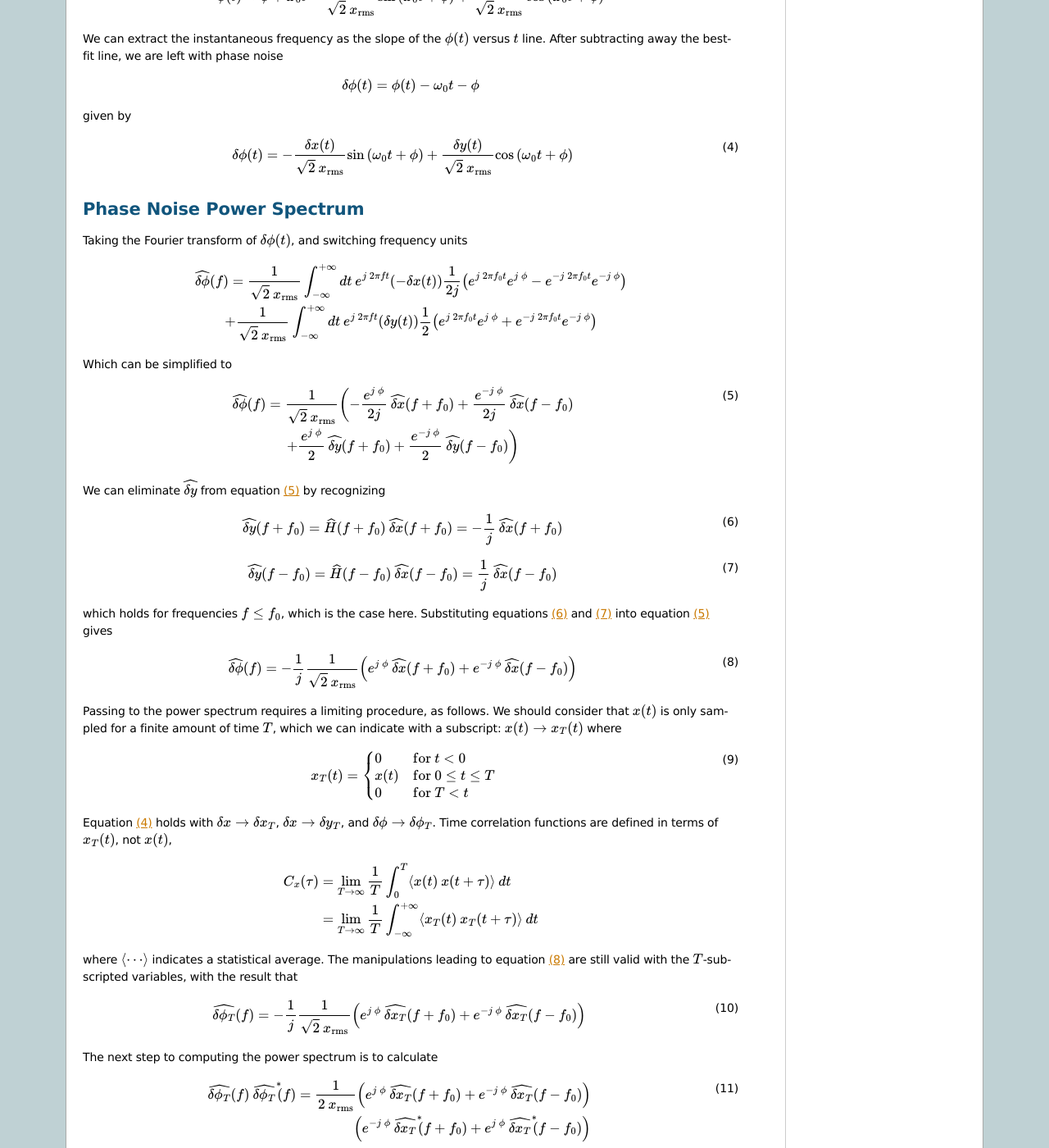
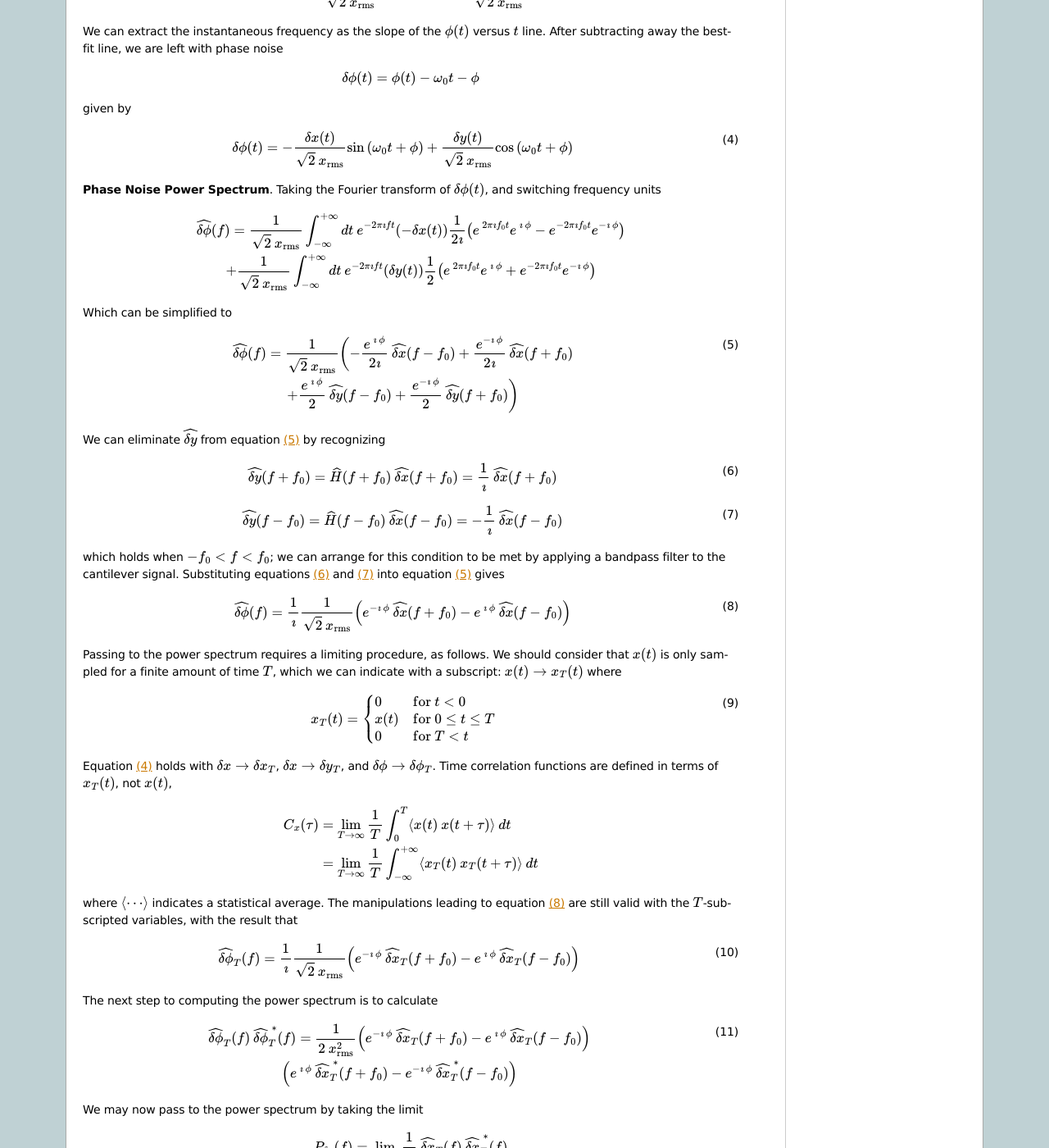
Before and after one commit to JohnMarohn/FreqDemod, a Sphinx documentation site: the page built from docs/background2.rst, in a window 1280 px wide and 1400 px high, scrolled down 932 px. Shown: the whole window at 82% size. Built offline with Sphinx 7.4.7, drawn with Linux system fonts in a browser that asks for light colours; some of the changed text lies outside the part shown.

Commit message:
background2(): fix the sign of the Fourier exponents, subsitute \imath for j.  A lot of new plus and minus signs; it would be a good idea to check this revised frequency noise tutorial using pencil-and-paper calculations.

```diff
--- a/docs/background2.rst
+++ b/docs/background2.rst
@@ -21,18 +19,13 @@ procedure gives
     y(t) = \sqrt{2} \: x_{\text{rms}} \sin{(\omega_0 t + \phi)}
     + \delta y(t)
 
-where :math:`\delta y(t)` is the Hilbert transform of
-:math:`\delta x(t)`. An expression for :math:`\delta y(t)` can be
-written down, but it is not instructive. There is a simple relation,
-however, between :math:`y` and :math:`x` in the Fourier domain:
+where :math:`\delta y(t)` is the Hilbert transform of :math:`\delta x(t)`. An expression for :math:`\delta y(t)` can be written down, but it is not instructive. There is a simple relation, however, between :math:`y` and :math:`x` in the Fourier domain:
 
 .. math::
 
     \widehat{\delta y}(f) = H(f) \: \widehat{\delta x}(f)
 
-where :math:`\widehat{\delta x}(f)` indicates the Fourier transform of
-:math:`\delta x(t)`. The function :math:`H` implements the Hilbert
-transform in Fourier space:
+where :math:`\widehat{\delta x}(f)` indicates the Fourier transform of :math:`\delta x(t)`. The function :math:`H` implements the Hilbert transform in Fourier space:
 
 .. math::
 
@@ -60,9 +50,7 @@ Substituting equations :eq:`Eq:x` and :eq:`Eq:y` into equation :eq:`Eq:phidef`,
 
    \phi(t) = \arctan{(\frac{\sqrt{2} \: x_{\text{rms}} \sin{(\omega_0 t + \phi)} + \delta y(t)}{\sqrt{2} \: x_{\text{rms}} \cos{(\omega_0 t + \phi)} + \delta x(t)})}
 
-Let us now, with the help of Mathematica, expand :math:`\phi(t)` in a
-Taylor series to first order in *both* :math:`\delta y(t)` and
-:math:`\delta x(t)`. The result is
+Let us now, with the help of Mathematica, expand :math:`\phi(t)` in a Taylor series to first order in *both* :math:`\delta y(t)` and :math:`\delta x(t)`. The result is
 
 .. math::
 
@@ -70,9 +58,7 @@ Taylor series to first order in *both* :math:`\delta y(t)` and
     - \frac{\delta x(t)}{\sqrt{2} \: x_{\text{rms}}} \sin{(\omega_0 t + \phi)}
     + \frac{\delta y(t)}{\sqrt{2} \: x_{\text{rms}}} \cos{(\omega_0 t + \phi)}
 
-We can extract the instantaneous frequency as the slope of the
-:math:`\phi(t)` versus :math:`t` line. After subtracting away the
-best-fit line, we are left with phase noise
+We can extract the instantaneous frequency as the slope of the :math:`\phi(t)` versus :math:`t` line. After subtracting away the best-fit line, we are left with phase noise
 
 .. math:: \delta \phi(t) = \phi(t) - \omega_0 t - \phi
 
@@ -85,24 +71,20 @@ given by
     - \frac{\delta x(t)}{\sqrt{2} \: x_{\text{rms}}} \sin{(\omega_0 t + \phi)}
     + \frac{\delta y(t)}{\sqrt{2} \: x_{\text{rms}}} \cos{(\omega_0 t + \phi)}
 
-Phase Noise Power Spectrum
---------------------------
-
-Taking the Fourier transform of :math:`\delta \phi(t)`, and switching
-frequency units
+**Phase Noise Power Spectrum**.  Taking the Fourier transform of :math:`\delta \phi(t)`, and switching frequency units
 
 .. math::
 
     \begin{gathered}
     \widehat{\delta \phi}(f) = \frac{1}{\sqrt{2} \: x_{\text{rms}}}
-    \int_{-\infty}^{+\infty} dt \: e^{j \: 2 \pi f t} (- \delta x(t))
-    \frac{1}{2 j} \left( e^{j \: 2 \pi f_0 t} e^{j \: \phi}
-                        - e^{-j \: 2 \pi f_0 t} e^{-j \: \phi} \right)
+    \int_{-\infty}^{+\infty} dt \: e^{-2 \pi \imath f t} (- \delta x(t))
+    \frac{1}{2 \imath} \left( e^{\, 2 \pi \imath f_0 t} e^{\, \imath \, \phi}
+                        - e^{-2 \pi \imath f_0 t} e^{-\imath \, \phi} \right)
     \\
     + \frac{1}{\sqrt{2} \: x_{\text{rms}}}
-    \int_{-\infty}^{+\infty} dt \: e^{j \: 2 \pi f t} (\delta y(t))
-    \frac{1}{2} \left( e^{j \: 2 \pi f_0 t} e^{j \: \phi}
-                    + e^{-j \: 2 \pi f_0 t} e^{-j \: \phi} \right)
+    \int_{-\infty}^{+\infty} dt \: e^{-2 \pi \imath f t} (\delta y(t))
+    \frac{1}{2} \left( e^{\, 2 \pi \imath f_0 t} e^{\, \imath \, \phi}
+                    + e^{-2 \pi \imath f_0 t} e^{-\imath \, \phi} \right)
     \end{gathered}
 
 Which can be simplified to
@@ -112,43 +94,43 @@ Which can be simplified to
 
     \begin{gathered}
     \widehat{\delta \phi}(f) = \frac{1}{\sqrt{2} \: x_{\text{rms}}}
-    \left( -\frac{e^{j \: \phi}}{2 j} \: \widehat{\delta x}(f+f_0) + \frac{e^{-j \: \phi}}{2 j} \: \widehat{\delta x}(f-f_0) \right. \\
-    \left. + \frac{e^{j \: \phi}}{2} \: \widehat{\delta y}(f+f_0) + \frac{e^{-j \: \phi}}{2} \: \widehat{\delta y}(f-f_0) \right)
+    \left( -\frac{e^{\, \imath \, \phi}}{2 \imath} \:
+        \widehat{\delta x}(f-f_0)
+        + \frac{e^{-\imath \, \phi}}{2 \imath} \:
+        \widehat{\delta x}(f+f_0) \right. \\
+    \left. + \frac{e^{\, \imath \, \phi}}{2} \:
+        \widehat{\delta y}(f-f_0)
+        + \frac{e^{-\imath \, \phi}}{2} \:
+        \widehat{\delta y}(f+f_0) \right)
     \end{gathered}
 
-We can eliminate :math:`\widehat{\delta y}` from equation
-:eq:`Eq:deltaphiintermediate` by recognizing
+We can eliminate :math:`\widehat{\delta y}` from equation :eq:`Eq:deltaphiintermediate` by recognizing
 
 .. math::
     :label: Eq:deltaysimp1
 
     \widehat{\delta y}(f+f_0)
         = \widehat{H}(f+f_0) \: \widehat{\delta x}(f+f_0)
-        = -\frac{1}{j} \: \widehat{\delta x}(f+f_0)
+        = \frac{1}{\imath} \: \widehat{\delta x}(f+f_0)
 
 .. math::
     :label: Eq:deltaysimp2
 
     \widehat{\delta y}(f-f_0)
         = \widehat{H}(f-f_0) \: \widehat{\delta x}(f-f_0)
-        = \frac{1}{j} \: \widehat{\delta x}(f-f_0)
+        = -\frac{1}{\imath} \: \widehat{\delta x}(f-f_0)
 
-which holds for frequencies :math:`f \leq f_0`, which is the case here.
-Substituting equations :eq:`Eq:deltaysimp1` and :eq:`Eq:deltaysimp2` into
-equation :eq:`Eq:deltaphiintermediate` gives
+which holds when :math:`-f_0 < f < f_0`; we can arrange for this condition to be met by applying a bandpass filter to the cantilever signal.  Substituting equations :eq:`Eq:deltaysimp1` and :eq:`Eq:deltaysimp2` into equation :eq:`Eq:deltaphiintermediate` gives
 
 .. math::
     :label: Eq:FTdeltaphi
 
     \widehat{\delta \phi}(f) =
-        - \frac{1}{j} \frac{1}{\sqrt{2} \: x_{\text{rms}}}
-        \left( e^{j \: \phi} \: \widehat{\delta x}(f+f_0) + e^{-j \: \phi} \:
-            \widehat{\delta x}(f-f_0) \right)
+        \frac{1}{\imath} \frac{1}{\sqrt{2} \: x_{\text{rms}}}
+        \left( e^{-\imath \, \phi} \: \widehat{\delta x}(f+f_0)
+             - e^{\, \imath \, \phi} \: \widehat{\delta x}(f-f_0) \right)
 
-Passing to the power spectrum requires a limiting procedure, as follows.
-We should consider that :math:`x(t)` is only sampled for a finite amount
-of time :math:`T`, which we can indicate with a subscript:
-:math:`x(t) \rightarrow x_{T}(t)` where
+Passing to the power spectrum requires a limiting procedure, as follows. We should consider that :math:`x(t)` is only sampled for a finite amount of time :math:`T`, which we can indicate with a subscript: :math:`x(t) \rightarrow x_{T}(t)` where
 
 .. math::
     :label: Eq:xT
@@ -159,11 +141,7 @@ of time :math:`T`, which we can indicate with a subscript:
     0 & \text{for } T < t
     \end{cases}
 
-Equation :eq:`Eq:dphi` holds with
-:math:`\delta x \rightarrow \delta x_T`,
-:math:`\delta x \rightarrow \delta y_T`, and
-:math:`\delta \phi \rightarrow \delta \phi_T`. Time correlation
-functions are defined in terms of :math:`x_T(t)`, not :math:`x(t)`,
+Equation :eq:`Eq:dphi` holds with :math:`\delta x \rightarrow \delta x_T`, :math:`\delta x \rightarrow \delta y_T`, and :math:`\delta \phi \rightarrow \delta \phi_T`. Time correlation functions are defined in terms of :math:`x_T(t)`, not :math:`x(t)`,
 
 .. math::
 
@@ -175,61 +153,75 @@ functions are defined in terms of :math:`x_T(t)`, not :math:`x(t)`,
    \int_{-\infty}^{+\infty} \langle x_{T}(t) \: x_{T}(t + \tau) \rangle \: dt
    \end{split}
 
-where :math:`\langle \cdots \rangle` indicates a statistical average.
-The manipulations leading to equation :eq:`Eq:FTdeltaphi` are still valid with
-the :math:`T`-subscripted variables, with the result that
+where :math:`\langle \cdots \rangle` indicates a statistical average. The manipulations leading to equation :eq:`Eq:FTdeltaphi` are still valid with the :math:`T`-subscripted variables, with the result that
 
 .. math::
     :label: Eq:FTdeltaphiT
 
-    \widehat{\delta \phi_{T}}(f) =
-    - \frac{1}{j} \frac{1}{\sqrt{2} \: x_{\text{rms}}}
-        \left( e^{j \: \phi} \: \widehat{\delta x_{T}}(f+f_0) + e^{-j \: \phi}
-            \: \widehat{\delta x_{T}}(f-f_0) \right)
+    \widehat{\delta \phi}_{T}(f) =
+    \frac{1}{\imath} \frac{1}{\sqrt{2} \: x_{\text{rms}}}
+        \left(
+            e^{-\imath \, \phi} \:
+            \widehat{\delta x}_{T}(f+f_0)
+            - e^{\, \imath \, \phi} \:
+            \widehat{\delta x}_{T}(f-f_0)
+        \right)
 
 The next step to computing the power spectrum is to calculate
 
 .. math::
     :label: Eq:PdeltaphiTintermediate
 
-    \widehat{\delta \phi_{T}}(f) \: \widehat{\delta \phi_{T}}^{*}\!\!(f) =
-    \frac{1}{2 \: x_{\text{rms}}}
-    \left( e^{j \: \phi} \: \widehat{\delta x_{T}}(f+f_0)
-     + e^{-j \: \phi} \: \widehat{\delta x_{T}}(f-f_0) \right)
-
-    \left( e^{-j \: \phi} \: \widehat{\delta x_{T}}^{*}\!\!(f+f_0)
-     + e^{j \: \phi} \: \widehat{\delta x_{T}}^{*}\!\!(f-f_0) \right)
+    \begin{gathered}
+    \widehat{\delta \phi}_{T}(f) \: \widehat{\delta \phi}_{T}^{\: *}(f) =
+    \frac{1}{2 \: x_{\text{rms}}^2}
+        \left(
+            e^{-\imath \, \phi} \:
+            \widehat{\delta x}_{T}(f+f_0)
+            - e^{\, \imath \, \phi} \:
+            \widehat{\delta x}_{T}(f-f_0)
+        \right)
+        \\
+        \left(
+            e^{\, \imath \, \phi} \:
+            \widehat{\delta x}_{T}^{\: *}(f+f_0)
+            - e^{-\imath \, \phi} \:
+            \widehat{\delta x}_{T}^{\: *}(f-f_0)
+        \right)
+    \end{gathered}
 
 We may now pass to the power spectrum by taking the limit
 
 .. math::
 
-    P_{\delta x}(f) = \lim_{T \rightarrow \infty} \frac{1}{T} \:
-    \widehat{\delta x_{T}}(f) \: \widehat{\delta x_{T}}^{*}\!\!(f)
+    P_{\delta x}(f)
+    = \lim_{T \rightarrow \infty} \frac{1}{T} \:
+    \widehat{\delta x}_{T}(f) \:
+    \widehat{\delta x}_{T}^{\: *}(f)
 
-with the power spectrum :math:`P_{\delta \phi}(f)` analogously defined.
-Carrying out this limiting procedure on both sides of
-equation :eq:`Eq:PdeltaphiTintermediate` yields
+with the power spectrum :math:`P_{\delta \phi}(f)` analogously defined. Carrying out this limiting procedure on both sides of equation :eq:`Eq:PdeltaphiTintermediate` yields
 
 .. math::
 
+   \begin{split}
     P_{\delta \phi}(f)
-    = \frac{1}{2 x_{\text{rms}}^2}
+    & = \frac{1}{2 x_{\text{rms}}^2}
         \left( P_{\delta x}(f+f_0) + P_{\delta x}(f-f_0) \right)
-    - \frac{1}{2 x_{\text{rms}}^2} \lim_{T \rightarrow \infty} \frac{1}{T}
-      \text{Re} \! \left( \widehat{\delta x_{T}}^{*}\!\!(f-f_0) \:
-                        \widehat{\delta x_{T}}(f+f_0) \: e^{j \: 2 \phi} \right)
+    \\
+    & - \frac{1}{2 x_{\text{rms}}^2} \lim_{T \rightarrow \infty} \frac{1}{T}
+        \text{Re} \!
+        \left\{ \widehat{\delta x}_{T}(f+f_0) \:
+                \widehat{\delta x}_{T}^{\: *} (f-f_0) \: e^{-2 \imath \, \phi}
+        \right\}
+    \end{split}
 
-where :math:`\text{Re} \! \left( \cdots \right)` indicates taking the
-real part. The last term will not survive statistical averaging over the
-phase :math:`\phi` since
+where :math:`\text{Re} \! \left( \cdots \right)` indicates taking the real part. The last term will not survive statistical averaging over the phase :math:`\phi` since
 
-.. math:: \frac{1}{2 \pi} \int_{0}^{2 \pi} e^{j \: 2 \phi} \: d\phi = 0
+.. math::
 
-Implicit in this average is the assumption that :math:`\phi` is randomly
-distributed, that is, there is no correlation between the phase of the
-cantilever and the cantilever noise. After statistical averaging over
-:math:`\phi`, the power spectrum of cantilever phase noise becomes
+    \frac{1}{2 \pi} \int_{0}^{2 \pi} e^{-2 \imath \, \phi} \: d\phi = 0
+
+Implicit in this average is the assumption that :math:`\phi` is randomly distributed, that is, there is no correlation between the phase of the cantilever and the cantilever noise. After statistical averaging over :math:`\phi`, the power spectrum of cantilever phase noise becomes
 
 .. math::
     :label: Eq:Pdeltaphi
@@ -238,24 +230,24 @@ cantilever and the cantilever noise. After statistical averaging over
     \dfrac{1}{2 x_{\text{rms}}^2}
         \left( P_{\delta x}(f+f_0) + P_{\delta x}(f-f_0) \right)}
 
-Frequency Shift Power Spectrum
-------------------------------
-
-Let us define the instantaneous frequency shift as
-
-.. math:: \delta f(t)= \frac{1}{2 \pi} \frac{d}{d t} \: \delta \phi(t) = \frac{1}{2 \pi} \delta \dot{\phi}
-
-and the compute the power spectrum of the instantaneous frequency shift.
-Let us define :math:`\delta f_{T}(t)` as in equation :eq:`Eq:xT`. The
-time-correlation function of the frequency shift is then
+**Frequency Shift Power Spectrum**.  Let us define the instantaneous frequency shift as
 
 .. math::
 
-   C_{\delta f}(\tau) = \lim_{T \rightarrow \infty} \: \frac{1}{T}
-   \int_{-\infty}^{+\infty} \langle \delta f_{T}(t) \: \delta f_{T}(t+\tau) \rangle \: dt
+    \delta f(t)
+    = \frac{1}{2 \pi} \frac{d}{d t} \: \delta \phi(t)
+    = \frac{1}{2 \pi} \delta \dot{\phi}
 
-with :math:`C_{\delta \phi}` defined likewise. Substituting, and
-dropping :math:`\langle \cdots \rangle` for notational convenience,
+and compute the power spectrum of the instantaneous frequency shift. Let us define :math:`\delta f_{T}(t)` as in equation :eq:`Eq:xT`. The time-correlation function of the frequency shift is then
+
+.. math::
+
+   C_{\delta f}(\tau)
+   = \lim_{T \rightarrow \infty} \: \frac{1}{T}
+   \int_{-\infty}^{+\infty} \langle \delta f_{T}(t) \:
+    \delta f_{T}(t+\tau) \rangle \: dt
+
+with :math:`C_{\delta \phi}` defined likewise. Substituting, and dropping :math:`\langle \cdots \rangle` for notational convenience,
 
 .. math::
     :label: Eq:Cdeltaf
@@ -265,57 +257,78 @@ dropping :math:`\langle \cdots \rangle` for notational convenience,
     \int_{-\infty}^{+\infty} \langle \delta \dot{\phi}_{T}(t)
     \: \delta \dot{\phi}_{T}(t+\tau) \rangle \: dt
 
-The time derivative :math:`\delta \dot{\phi}` may be computing using its
-Fourier transform. With
+The time derivative :math:`\delta \dot{\phi}` may be computing from its Fourier transform. With
 
-.. math:: \delta \phi_T(t) = \int_{-\infty}^{+\infty} \widehat{\delta \phi_T}(f) \: e^{-j \: 2 \pi f \: t} \: df
+.. math::
+    \delta \phi_T(t)
+    = \int_{-\infty}^{+\infty}
+        \widehat{\delta \phi}_{T}(f) \:
+        e^{\, 2 \pi \imath f t} \: df
 
 we can compute the time derivative of the instantaneous phase shift as
 
 .. math::
     :label: Eq:deltadotphiT
 
-    \delta \dot{\phi}_T(t) = \int_{-\infty}^{+\infty} \widehat{\delta \phi_T}(f) \: (-j \: 2 \pi f) \: e^{-j \: 2 \pi f \: t} \: df
+    \delta \dot{\phi}_T(t)
+    = \int_{-\infty}^{+\infty}
+        \widehat{\delta \phi}_{T}(f) \: (2 \pi \imath f) \:
+            e^{\, 2 \pi \imath f t}  \: df
 
-If we substitute equation :eq:`Eq:deltadotphiT` into equation :eq:`Eq:Cdeltaf`
-and use
+If we substitute equation :eq:`Eq:deltadotphiT` into equation :eq:`Eq:Cdeltaf`  and use
 
-.. math:: \int_{-\infty}^{+\infty} e^{-j \: 2 \pi (f^{\prime}+f^{\prime\prime}) t } dt = \delta(f^{\prime}+f^{\prime\prime}),
+.. math::
+
+    \int_{-\infty}^{+\infty} e^{\, 2 \pi \imath (f+f^{\prime}) t} dt
+    = \delta(f+f^{\prime}),
 
 where :math:`\delta(t)` is the Kroenecker delta function, then
 
 .. math::
 
-    C_{\delta f}(\tau) = \int_{-\infty}^{+\infty}
-    f^2 \: e^{j \: 2 \pi f \tau}
-    \left\{
-        \lim_{T \rightarrow \infty}
-        \: \frac{1}{2 T} \: \widehat{\delta \phi_T}(f)
-        \: \widehat{\delta \phi_T}(-f)
-    \right\} \: df
+    C_{\delta f}(\tau)
+    = \int_{-\infty}^{+\infty}
+        f^2
+        \left\{
+            \lim_{T \rightarrow \infty} \:
+            \frac{1}{T} \:
+            \widehat{\delta \phi}_{T}(f) \:
+            \widehat{\delta \phi}_{T}(-f)
+        \right\}
+        \: e^{-2 \pi \imath f \tau} \: df
 
-where we have passed the limit into the integral. Because
-:math:`\delta \phi_T(t)` is a real function,
-:math:`\widehat{\delta \phi_T}(-f) = \widehat{\delta \phi_T}^{*}\!\!(f)`.
-The term in braces is thus :math:`P_{\delta \phi}(f)`, the power
-spectrum of phase fluctuations. We find
+where we have passed the limit into the integral. Because :math:`\delta \phi_T(t)` is a real function,
 
-.. math:: C_{\delta f}(\tau) = \int_{-\infty}^{+\infty} f^2 \: P_{\delta \phi}(f) \: e^{j \: 2 \pi f \tau} \: df
+.. math::
 
-Comparing this to the usual relation between the correlation function
-and the power spectrum
+    \widehat{\delta \phi}_{T}(-f)
+        = \widehat{\delta \phi}_{T}^{\: *}(f)
 
-.. math:: C_{\delta f}(\tau) = \int_{-\infty}^{+\infty} P_{\delta f}(f) \: e^{-j \: 2 \pi f \tau} \: df,
+The term in braces is thus :math:`P_{\delta \phi}(f)`, the power spectrum of phase fluctuations. We find
+
+.. math::
+
+    C_{\delta f}(\tau)
+    = \int_{-\infty}^{+\infty} f^2 \: P_{\delta \phi}(f) \:
+        e^{-2 \pi \imath f \tau} \: df
+
+Comparing this to the usual relation between the correlation function and the power spectrum
+
+.. math::
+
+    C_{\delta f}(\tau)
+    = \int_{-\infty}^{+\infty} P_{\delta f}(f) \:
+        e^{\, 2 \pi \imath f \tau} \: df,
 
 we see that
 
 .. math::
     :label: Eq:PdeltafPdeltaphi
 
-    \boxed{P_{\delta f}(f) =  f^2 \: P_{\delta \phi}(-f)}
+    P_{\delta f}(f) =  f^2 \: P_{\delta \phi}(f)
 
-Substituting equation :eq:`Eq:PdeltafPdeltaphi` into equation :eq:`Eq:Pdeltaphi`
-we conclude
+We have used that :math:`P_{\delta \phi}(-f) = P_{\delta \phi}(f)`. Substituting equation :eq:`Eq:PdeltafPdeltaphi` into equation :eq:`Eq:Pdeltaphi` we conclude
+that position fluctuations lead to frequency noise having a power spectrum
 
 .. math::
     :label: Eq:Pdeltafresult
@@ -324,35 +337,25 @@ we conclude
     \dfrac{f^2}{2 x_{\text{rms}}^2}
     \left( P_{\delta x}(f_0+f) + P_{\delta x}(f_0-f) \right)}
 
-where we have used that
-:math:`P_{\delta x}(\Omega) = P_{\delta x}(-\Omega)`.
+**Instrument Noise**.  Equation :eq:`Eq:Pdeltafresult` is a general relation between the position-fluctuation power spectrum and the frequency-fluctuation power spectrum. The power spectrum of detector noise is typically flat:
 
-Instrument Noise
-----------------
+.. math::
 
-Equation :eq:`Eq:Pdeltafresult` is a general relation between the
-position-fluctuation power spectrum and the frequency-fluctuation power
-spectrum. The power spectrum of detector noise is typically flat:
+    P_{\delta x}(f_0+f)
+        = P_{\delta x}(f_0-f) \equiv P_{\delta x}^{\text{det}}
 
-.. math:: P_{\delta x}(f_0+f) = P_{\delta x}(f_0-f) \equiv P_{\delta x}^{\text{det}}
-
-Thus
+Within this approximation,
 
 .. math::
     :label: Eq:PdeltaxDet
 
-    \boxed{P_{\delta f}^{\text{det}}(f) = \dfrac{f^2 \: P_{\delta x}^{\text{det}}}{x_{\text{rms}}^2} }
+    \boxed{P_{\delta f}^{\text{det}}(f)
+        = \dfrac{f^2 \: P_{\delta x}^{\text{det}}}{x_{\text{rms}}^2}
+    }
 
-This relation holds whether the power spectra are defined as one-sided
-or two-sided, as long as the power spectrum is computed consistently on
-both sides of equation. We typically work up data using one-sided power
-spectra.
+This relation holds whether the power spectra are defined as one-sided or two-sided, as long as the power spectrum is computed consistently on both sides of equation.  We typically work up data using a one-sided power spectrum.  The more general equation :eq:`Eq:Pdeltafresult` can be used when the detector noise spectrum is not independent of frequency.
 
-Cantilever Noise
-----------------
-
-We have previously shown that the (one sided) power spectrum of
-cantilever position fluctuation is
+**Cantilever Thermomechanical Fluctuations**.  We have previously shown that the (one sided) power spectrum of cantilever position fluctuation is
 
 .. math::
 
@@ -360,10 +363,7 @@ cantilever position fluctuation is
     = \frac{2 k_B T}{\pi k Q f_0}
     \frac{f_0^4}{(f_0^2 - f^2)^2 + f^2 f_0^2 / Q^2}
 
-where :math:`T` is temperature, :math:`k_B` is Boltzmann’s constant, and
-:math:`f_0`, :math:`k`, and :math:`Q` are cantilever frequency, spring
-constant, and mechanical quality factor, respectively. We can see that,
-for frequencies :math:`f \gg f_0 / Q`
+where :math:`T` is temperature, :math:`k_B` is Boltzmann’s constant, and :math:`f_0`, :math:`k`, and :math:`Q` are cantilever frequency, spring constant, and mechanical quality factor, respectively. We can see that, for frequencies :math:`f \gg f_0 / Q`
 
 .. math::
 
@@ -381,21 +381,17 @@ Using
 
 .. math:: Q = \pi f_0 \tau_0,
 
-where :math:`\tau_0` is the cantilever ringdown time, we can rewrite the
-one-sided power spectrum of cantilever frequency fluctuations as
+where :math:`\tau_0` is the cantilever ringdown time, we can rewrite the one-sided power spectrum of cantilever frequency fluctuations as
 
 .. math::
     :label: Eq:PdeltaxTherm
 
-    \boxed{P_{\delta f}^{\text{therm}}(f) = \dfrac{k_B T}{2 \pi^2 \: x_{\text{rms}}^2 k \: \tau_0} }
+    \boxed{P_{\delta f}^{\text{therm}}(f)
+        = \dfrac{k_B T}{2 \pi^2 \: x_{\text{rms}}^2 k \: \tau_0}
+    }
 
-Discussion
-----------
+**Discussion**. Equations :eq:`Eq:PdeltaxDet` and :eq:`Eq:PdeltaxTherm` agree *exactly* with what Loring and co-workers have derived [#Yazdanian2008jun]_.
 
-Equations :eq:`Eq:PdeltaxDet` and :eq:`Eq:PdeltaxTherm` agree *exactly* with
-what Loring and co-workers have derived [#Yazdanian2008jun]_.
-
-References
-----------
+**References**
 
 .. [#Yazdanian2008jun] Yazdanian, S. M.; Marohn, J. A. & Loring, R. F. Dielectric Fluctuations in Force Microscopy: Noncontact Friction and Frequency Jitter. *J. Chem. Phys.*,  **2008**, *128*: 224706 [http://www.ncbi.nlm.nih.gov/pmc/articles/PMC2674627/] [http://dx.doi.org/10.1063/1.2932254] .  See equations 6.7 through 6.9.
```
Also changed, not shown: other parts of docs/background2.rst (+5 -10 lines), docs/background.rst (+4 -3 lines).
